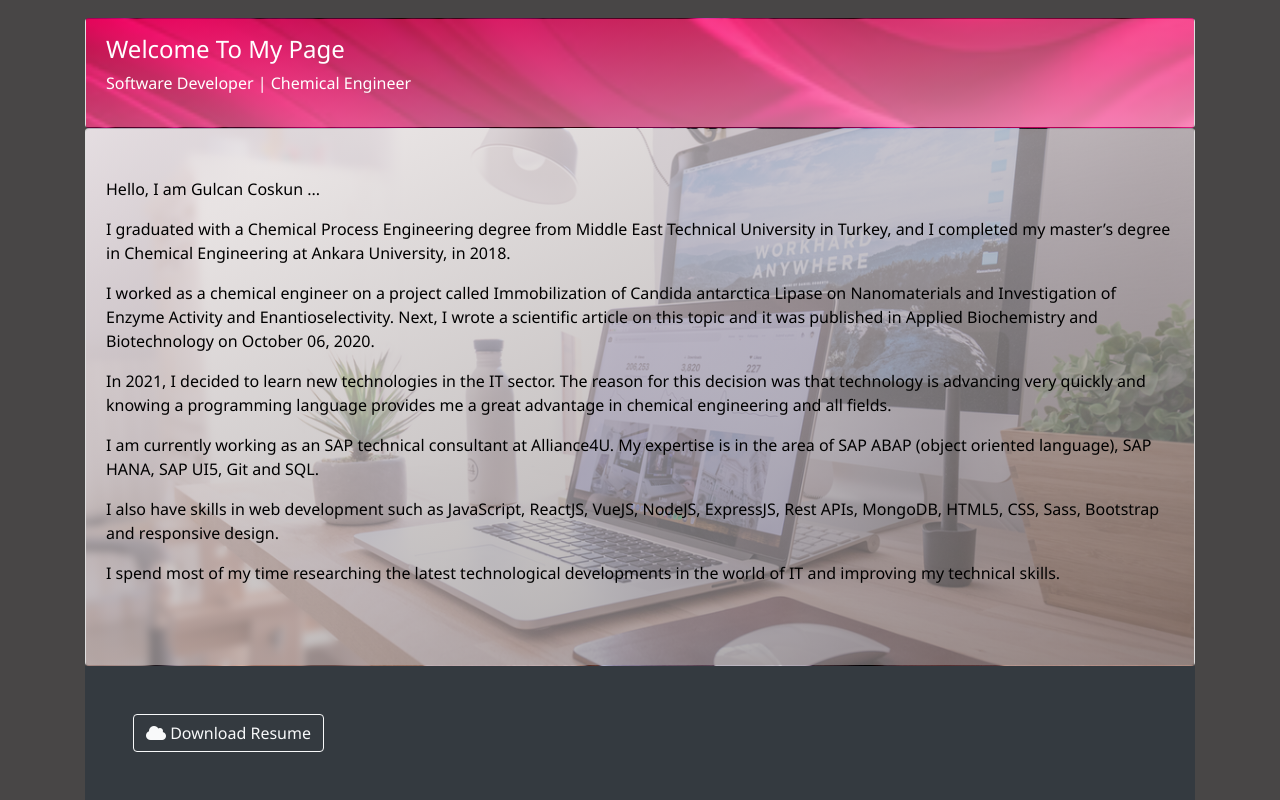
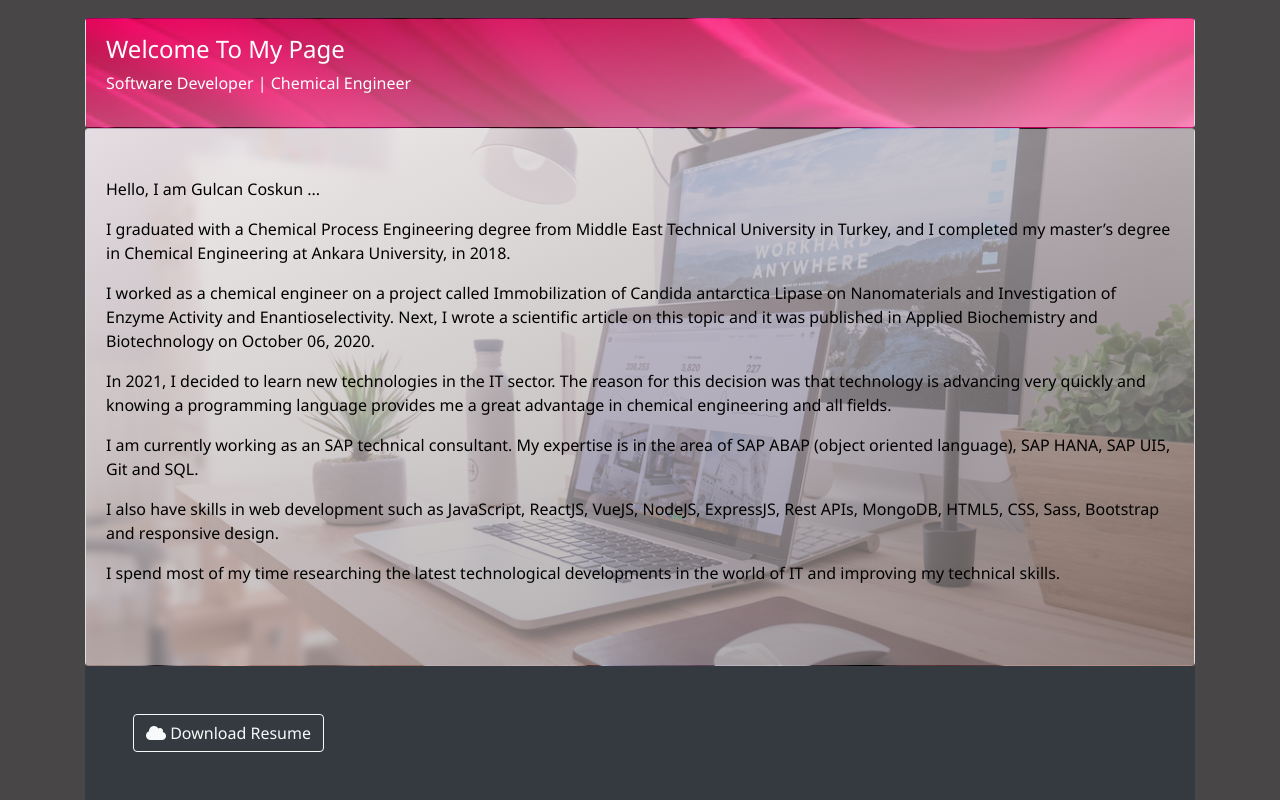
Before and after one commit to GulcanC/gulcanC_portfolio, a website: page dist/index.html in a window 1280 px wide. Shown: the part 474-1274 px from the top of the page. Drawn offline with nearby package versions, Linux system fonts and the light colour scheme; some packages are replaced by stand-ins of ours; a script that the page names is missing.

Commit message:
change about section

```diff
--- a/dist/index.html
+++ b/dist/index.html
@@ -175,7 +175,7 @@
 
         </p>
         <p class="lead text-about">
-          I am currently working as an SAP technical consultant at Alliance4U. My expertise is in the area of SAP ABAP
+          I am currently working as an SAP technical consultant. My expertise is in the area of SAP ABAP
           (object oriented language), SAP HANA, SAP UI5, Git and SQL.
         </p>
 
```
